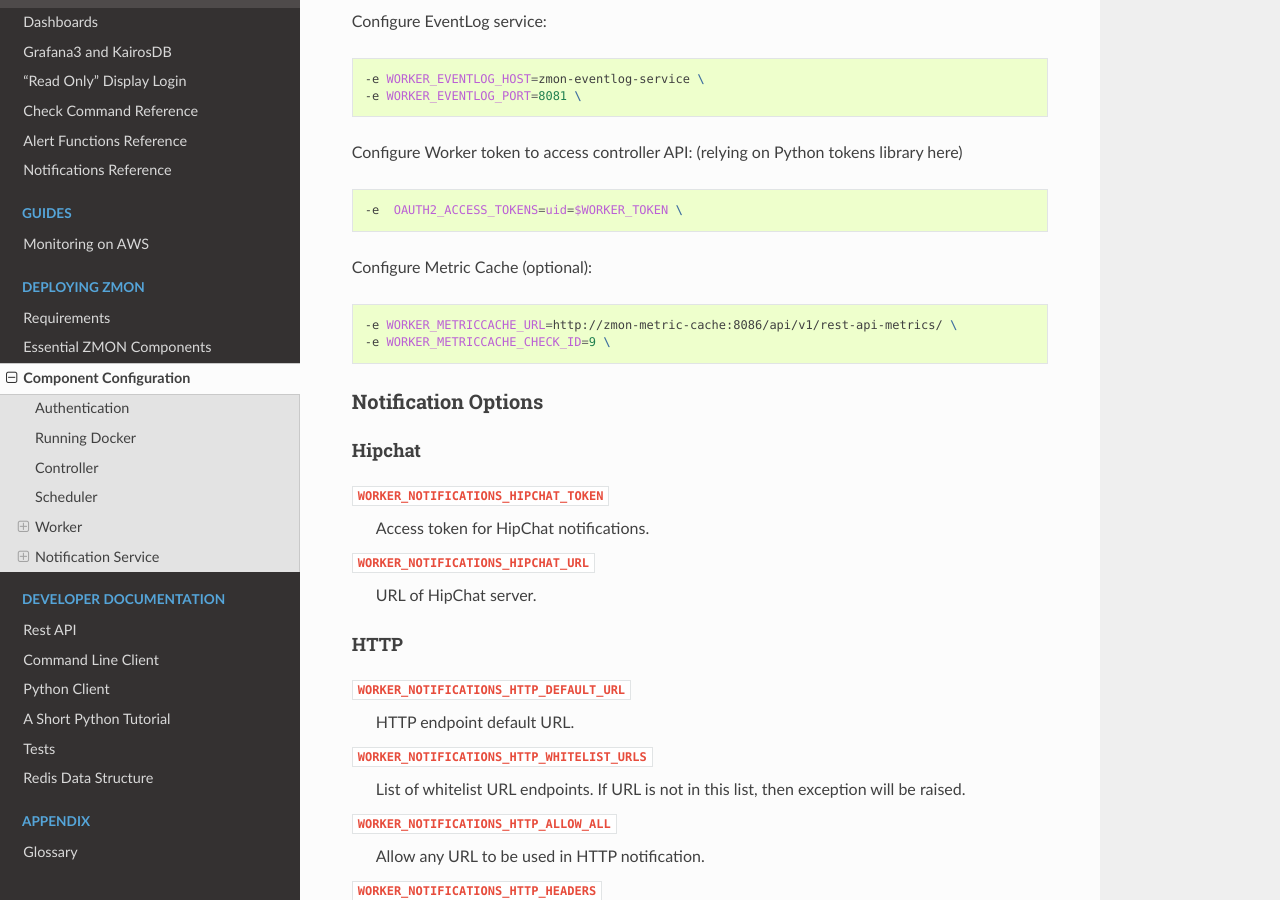
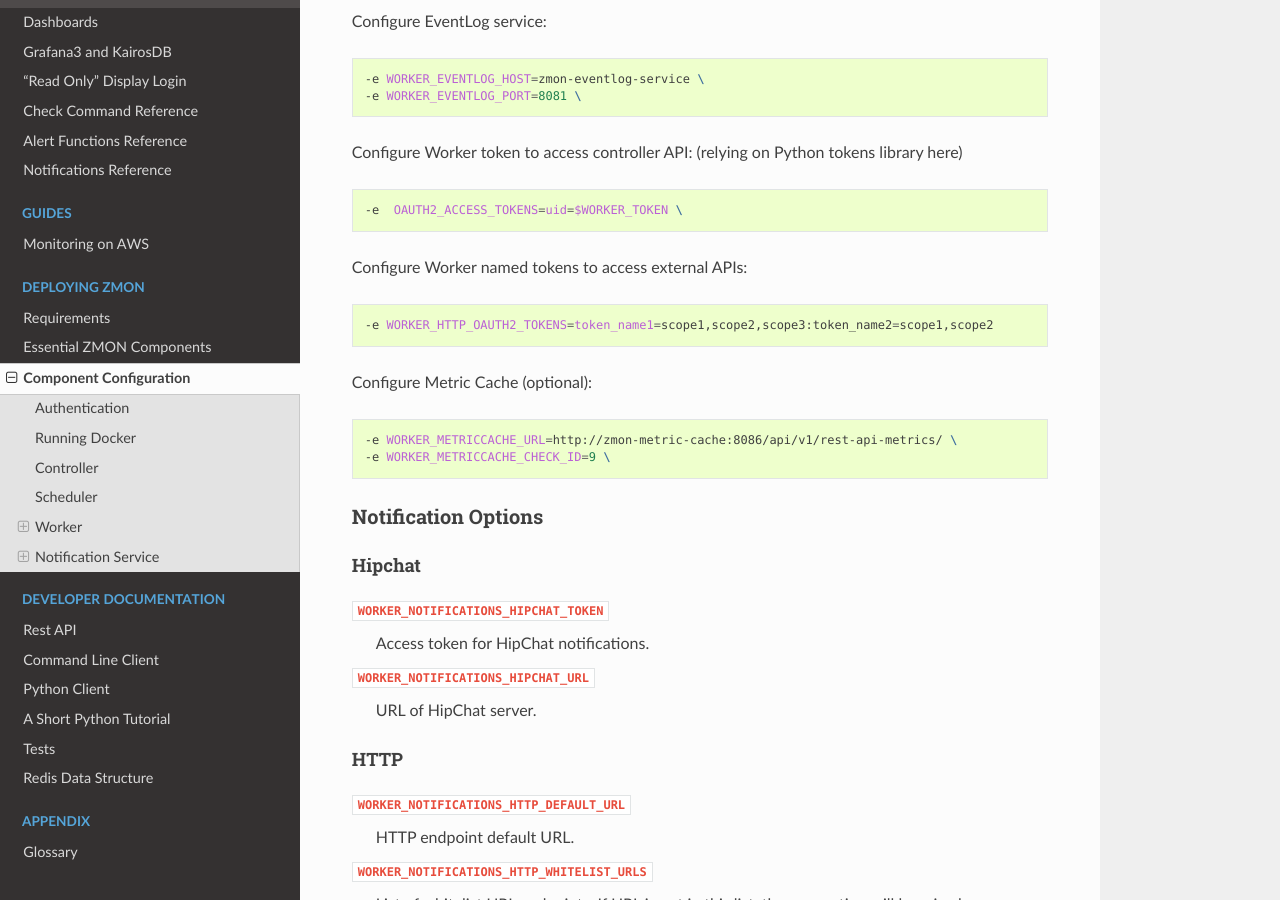
Before and after one commit to zalando-zmon/zmon-docs, a Sphinx documentation site: the page built from docs/installation/configuration.rst, in a window 1280 px wide and 900 px high, scrolled down 4033 px. Built offline with Sphinx 7.4.7 and the Read the Docs theme 2.0.0, drawn with Linux system fonts in a browser that asks for light colours.

Commit message:
Added docs for named OAuth 2 tokens (#54)
* Added docs for named OAuth 2 tokens

* GH-155 Renamed parameter

```diff
--- a/docs/installation/configuration.rst
+++ b/docs/installation/configuration.rst
@@ -205,6 +205,11 @@ Configure Worker token to access controller API: (relying on Python tokens libra
 
   -e  OAUTH2_ACCESS_TOKENS=uid=$WORKER_TOKEN \
 
+Configure Worker named tokens to access external APIs:
+
+.. code-block:: bash
+
+  -e WORKER_HTTP_OAUTH2_TOKENS=token_name1=scope1,scope2,scope3:token_name2=scope1,scope2
 
 Configure Metric Cache (optional):
 
--- a/docs/user/check-ref/http_wrapper.rst
+++ b/docs/user/check-ref/http_wrapper.rst
@@ -11,6 +11,7 @@ Access to HTTP (and HTTPS) endpoints is provided by the :py:func:`http` function
     :param int max_retries: The number of times the HTTP request should be retried if it fails. Defaults to :py:obj:`0`.
     :param bool verify: Can be set to :py:obj:`False` to disable SSL certificate verification.
     :param bool oauth2: Can be set to :py:obj:`True` to inject a OAuth 2 ``Bearer`` access token in the outgoing request
+    :param str oauth2_token_name: The name of the OAuth 2 token. Default is ``uid``.
     :param bool allow_redirects: Follow request redirects. If ``None`` then it will be set to :py:obj:`True` in case of ``GET`` and :py:obj:`False` in case of ``HEAD`` request.
     :return: An object encapsulating the response from the server. See below.
 
```
